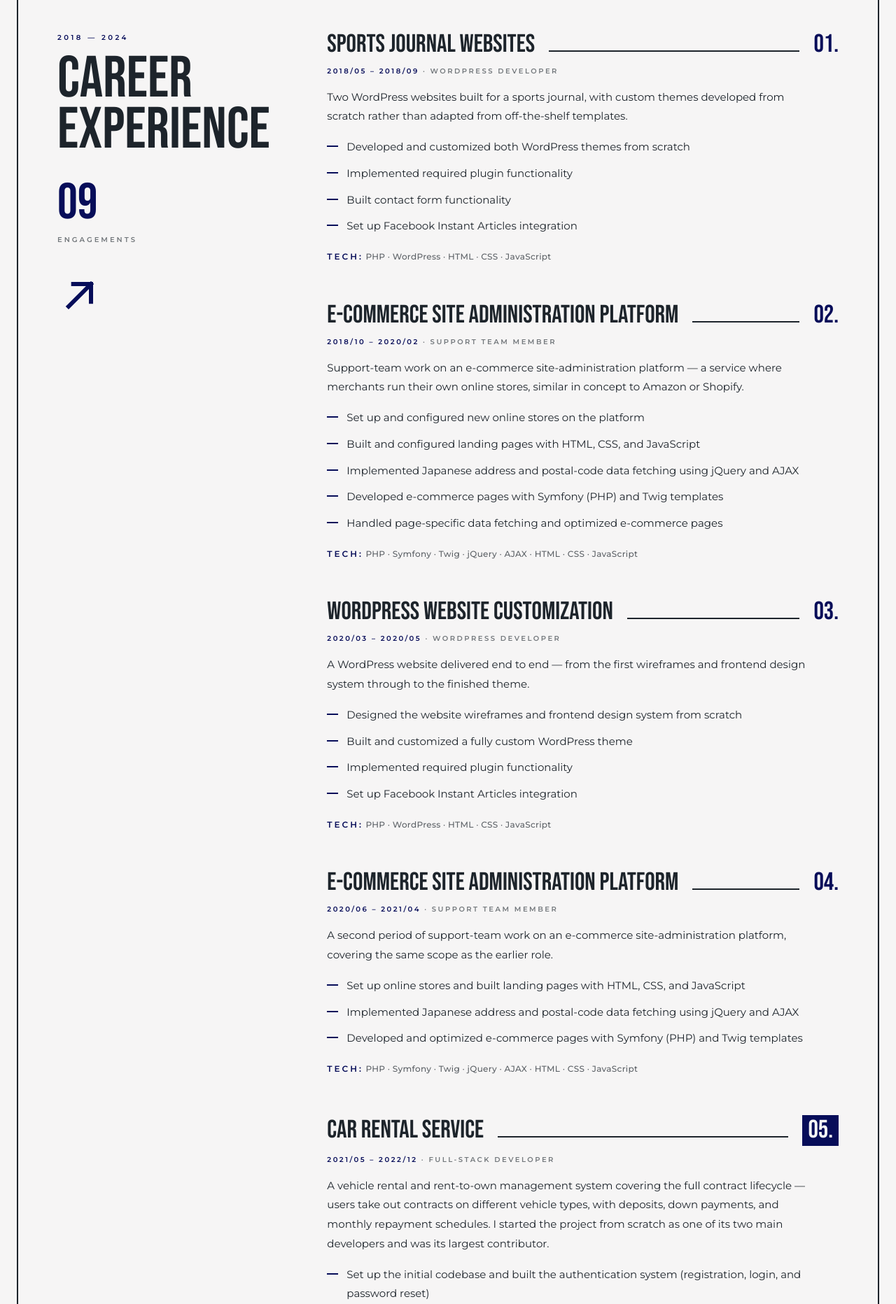
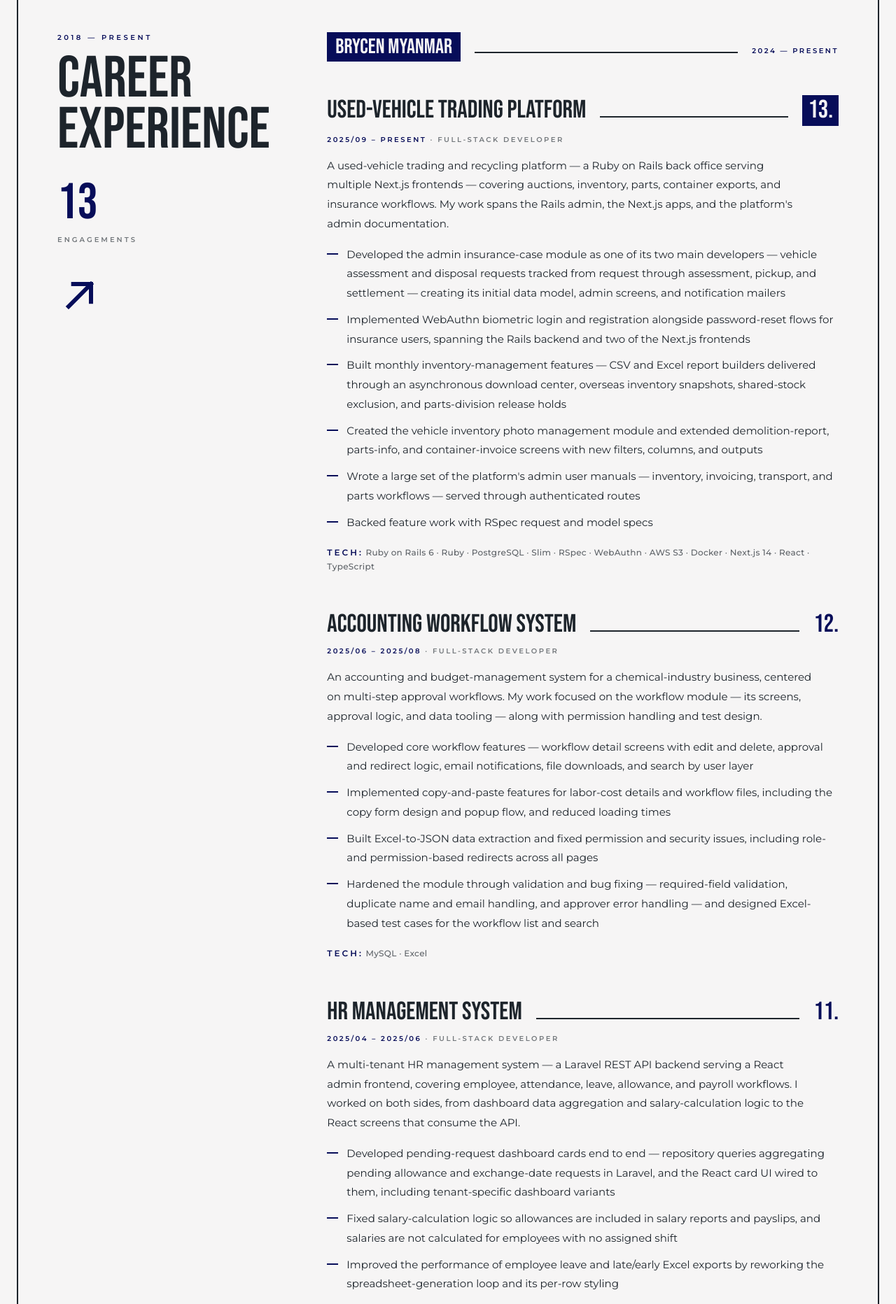
Before and after one commit to naingaunglinn/portfolio-3, a Next.js app: page / in a window 1280 px wide. Shown: the part 940-2804 px from the top of the page at 70% size. Built offline with nearby package versions, Linux system fonts and the light colour scheme.

Commit message:
update [content]: career history grouped by employer with four new engagements, newest first

```diff
--- a/src/app/page.tsx
+++ b/src/app/page.tsx
@@ -12,7 +12,7 @@ type Experience = {
   featured?: boolean;
 };
 
-const experiences: Experience[] = [
+const mmlExperiences: Experience[] = [
   {
     period: "2018/05 – 2018/09",
     title: "Sports Journal Websites",
@@ -139,6 +139,76 @@ const experiences: Experience[] = [
   },
 ];
 
+const brycenExperiences: Experience[] = [
+  {
+    period: "2024/11 – 2025/03",
+    title: "Product Management System",
+    role: "Backend Developer",
+    summary:
+      "A product management system whose main focus is processing product data through batch processing and scheduled jobs. My work centered on the data pipeline — developing the batch processes, optimizing the MySQL queries behind them, and validating and testing their output.",
+    highlights: [
+      "Developed batch processes for handling product data on Laravel 11, including scheduled batches that automate recurring data-processing tasks",
+      "Wrote and optimized MySQL queries to retrieve product data efficiently",
+      "Processed and validated the data produced by the batch runs",
+      "Created Excel-based test cases from the processed data and performed testing against them",
+    ],
+    tech: ["Laravel 11", "PHP", "MySQL", "Redis", "MinIO", "MySQL Workbench", "Excel"],
+  },
+  {
+    period: "2025/04 – 2025/06",
+    title: "HR Management System",
+    role: "Full-Stack Developer",
+    summary:
+      "A multi-tenant HR management system — a Laravel REST API backend serving a React admin frontend, covering employee, attendance, leave, allowance, and payroll workflows. I worked on both sides, from dashboard data aggregation and salary-calculation logic to the React screens that consume the API.",
+    highlights: [
+      "Developed pending-request dashboard cards end to end — repository queries aggregating pending allowance and exchange-date requests in Laravel, and the React card UI wired to them, including tenant-specific dashboard variants",
+      "Fixed salary-calculation logic so allowances are included in salary reports and payslips, and salaries are not calculated for employees with no assigned shift",
+      "Improved the performance of employee leave and late/early Excel exports by reworking the spreadsheet-generation loop and its per-row styling",
+      "Reworked the employee allowance registration UI — moved the effective-date form into the registration form and fixed effective-date handling for one-time allowances",
+      "Extended the plan-register screen to add multiple employees at once through an employee-list modal",
+    ],
+    tech: ["Laravel 7", "PHP", "MySQL", "React", "CoreUI", "Material-UI", "axios", "Laravel Excel", "PhpSpreadsheet"],
+  },
+  {
+    period: "2025/06 – 2025/08",
+    title: "Accounting Workflow System",
+    role: "Full-Stack Developer",
+    summary:
+      "An accounting and budget-management system for a chemical-industry business, centered on multi-step approval workflows. My work focused on the workflow module — its screens, approval logic, and data tooling — along with permission handling and test design.",
+    highlights: [
+      "Developed core workflow features — workflow detail screens with edit and delete, approval and redirect logic, email notifications, file downloads, and search by user layer",
+      "Implemented copy-and-paste features for labor-cost details and workflow files, including the copy form design and popup flow, and reduced loading times",
+      "Built Excel-to-JSON data extraction and fixed permission and security issues, including role- and permission-based redirects across all pages",
+      "Hardened the module through validation and bug fixing — required-field validation, duplicate name and email handling, and approver error handling — and designed Excel-based test cases for the workflow list and search",
+    ],
+    tech: ["MySQL", "Excel"],
+  },
+  {
+    period: "2025/09 – Present",
+    title: "Used-Vehicle Trading Platform",
+    role: "Full-Stack Developer",
+    summary:
+      "A used-vehicle trading and recycling platform — a Ruby on Rails back office serving multiple Next.js frontends — covering auctions, inventory, parts, container exports, and insurance workflows. My work spans the Rails admin, the Next.js apps, and the platform's admin documentation.",
+    highlights: [
+      "Developed the admin insurance-case module as one of its two main developers — vehicle assessment and disposal requests tracked from request through assessment, pickup, and settlement — creating its initial data model, admin screens, and notification mailers",
+      "Implemented WebAuthn biometric login and registration alongside password-reset flows for insurance users, spanning the Rails backend and two of the Next.js frontends",
+      "Built monthly inventory-management features — CSV and Excel report builders delivered through an asynchronous download center, overseas inventory snapshots, shared-stock exclusion, and parts-division release holds",
+      "Created the vehicle inventory photo management module and extended demolition-report, parts-info, and container-invoice screens with new filters, columns, and outputs",
+      "Wrote a large set of the platform's admin user manuals — inventory, invoicing, transport, and parts workflows — served through authenticated routes",
+      "Backed feature work with RSpec request and model specs",
+    ],
+    tech: ["Ruby on Rails 6", "Ruby", "PostgreSQL", "Slim", "RSpec", "WebAuthn", "AWS S3", "Docker", "Next.js 14", "React", "TypeScript"],
+    featured: true,
+  },
+];
+
+const experienceGroups: { company: string; span: string; entries: Experience[] }[] = [
+  { company: "Brycen Myanmar", span: "2024 — Present", entries: [...brycenExperiences].reverse() },
+  { company: "MML Web Development Company", span: "2018 — 2024", entries: [...mmlExperiences].reverse() },
+];
+
+const totalEngagements = experienceGroups.reduce((total, group) => total + group.entries.length, 0);
+
 const certifications: { title: string; issuer: string; issued: string }[] = [
   { title: "Database Design and Basic SQL in PostgreSQL", issuer: "University of Michigan", issued: "Aug 2026" },
   { title: "Generative AI with Large Language Models", issuer: "DeepLearning.AI", issued: "Aug 2026" },
@@ -224,30 +294,44 @@ export default function Home() {
           <div className="grid gap-12 lg:grid-cols-12 lg:gap-10">
             <header className="lg:col-span-4">
               <div className="lg:sticky lg:top-8">
-                <p className="text-[10px] font-semibold uppercase tracking-[0.35em] text-navy">2018 — 2024</p>
+                <p className="text-[10px] font-semibold uppercase tracking-[0.35em] text-navy">2018 — Present</p>
                 <h2 className="mt-4 font-display text-[clamp(3rem,6.5vw,6.5rem)] uppercase leading-[0.88]">
                   <span className="block">Career</span>
                   <span className="block">Experience</span>
                 </h2>
                 <p className="mt-8 font-display text-6xl leading-none text-navy tabular-nums sm:text-7xl">
-                  <Counter to={experiences.length} duration={1} />
+                  <Counter to={totalEngagements} duration={1} />
                 </p>
                 <p className="mt-2 text-[10px] font-semibold uppercase tracking-[0.3em] text-ink/60">Engagements</p>
                 <ArrowUpRight className="mt-10 hidden h-16 w-16 text-navy lg:block" />
               </div>
             </header>
-            <ol className="space-y-12 lg:col-span-8 sm:space-y-14">
-              {experiences.map((exp, index) => (
+            <div className="space-y-14 lg:col-span-8 sm:space-y-16">
+              {experienceGroups.map((group, groupIndex) => {
+                const offset = experienceGroups
+                  .slice(0, groupIndex)
+                  .reduce((total, prev) => total + prev.entries.length, 0);
+                return (
+                  <div key={group.company}>
+                    <div className="flex items-baseline gap-3 sm:gap-5">
+                      <h3 className="min-w-0 bg-navy px-3 py-1.5 font-display text-2xl uppercase leading-none text-paper sm:text-3xl">
+                        {group.company}
+                      </h3>
+                      <span aria-hidden className="hidden flex-1 border-b-2 border-ink sm:block" />
+                      <p className="shrink-0 text-[10px] font-semibold uppercase tracking-[0.25em] text-navy">{group.span}</p>
+                    </div>
+                    <ol className="mt-10 space-y-12 sm:mt-12 sm:space-y-14">
+                      {group.entries.map((exp, index) => (
                         <li key={exp.period}>
                           <div className="flex items-baseline gap-3 sm:gap-5">
-                    <h3 className="min-w-0 font-display text-3xl uppercase leading-[0.95] sm:text-4xl">{exp.title}</h3>
+                            <h4 className="min-w-0 font-display text-3xl uppercase leading-[0.95] sm:text-4xl">{exp.title}</h4>
                             <span aria-hidden className="hidden flex-1 border-b-2 border-ink sm:block" />
                             <span
                               className={`font-display text-3xl leading-none sm:text-4xl ${
                                 exp.featured ? "bg-navy px-2 py-1 text-paper" : "text-navy"
                               }`}
                             >
-                      {String(index + 1).padStart(2, "0")}.
+                              {String(totalEngagements - (offset + index)).padStart(2, "0")}.
                             </span>
                           </div>
                           <p className="mt-3 text-[10px] font-semibold uppercase tracking-[0.25em]">
@@ -272,6 +356,10 @@ export default function Home() {
                         </li>
                       ))}
                     </ol>
+                  </div>
+                );
+              })}
+            </div>
           </div>
         </section>
 
```
Also changed, not shown: 1 other file (tests, documents, lock files or other folders). Lines whose indentation alone changed are shown as unchanged.
